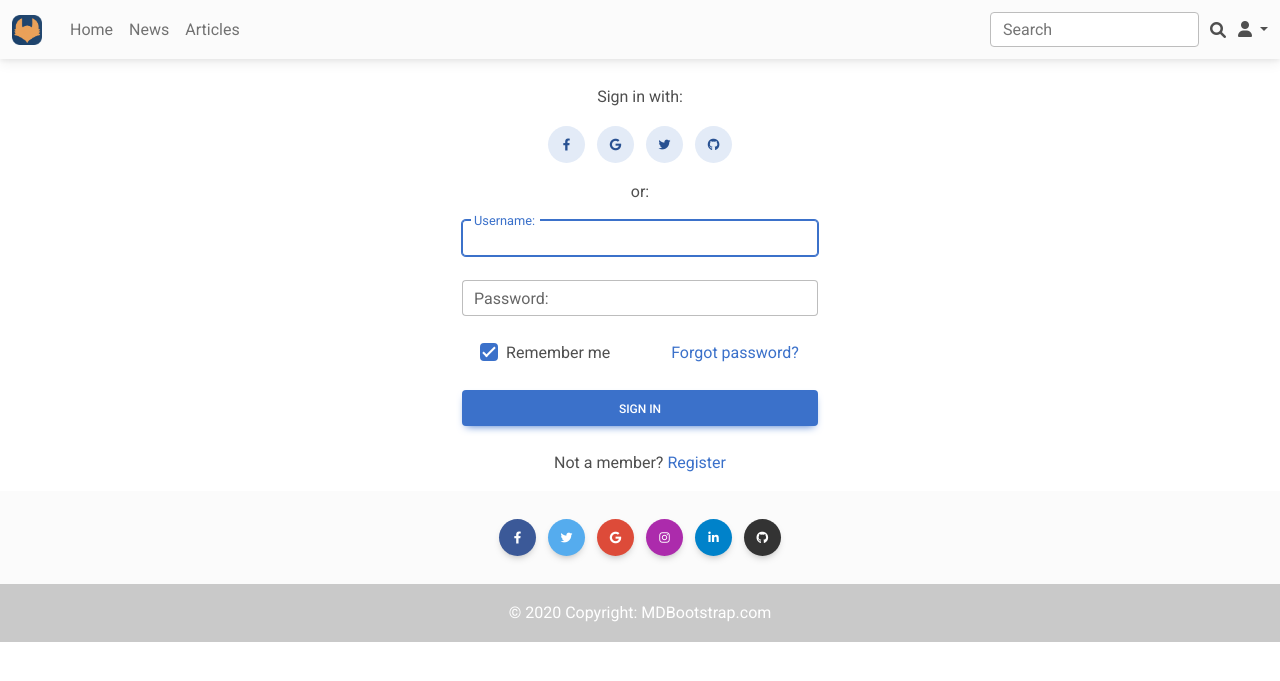
After one commit to Nyaaa/newspaper, a Django app: page /accounts/login/ in a window 1280 px wide. The commit adds this page. Shown: the top 681 px of the page. Run offline with Django 4.2, Linux system fonts and the light colour scheme; some libraries are stand-ins or nearby versions.

Commit message:
login/logout

```diff
--- /dev/null
+++ b/newspaper/accounts/urls.py
@@ -0,0 +1,7 @@
+from django.urls import path
+from django.contrib.auth.views import LoginView, LogoutView
+
+urlpatterns = [
+    path('login/', LoginView.as_view(template_name='accounts/login.html'), name='login'),
+    path('logout/', LogoutView.as_view(template_name='accounts/logout.html'), name='logout'),
+]
--- a/newspaper/newspaper/settings.py
+++ b/newspaper/newspaper/settings.py
@@ -135,3 +135,6 @@ DEFAULT_AUTO_FIELD = 'django.db.models.BigAutoField'
 STATICFILES_DIRS = [
     BASE_DIR / "static"
 ]
+
+LOGIN_URL = '/accounts/login/'
+LOGIN_REDIRECT_URL = '/'
--- a/newspaper/newspaper/urls.py
+++ b/newspaper/newspaper/urls.py
@@ -23,4 +23,5 @@ urlpatterns = [
     path('news/', include('news.urls'), name='news'),
     path('articles/', include('news.urls'), name='articles'),
     # path('search/', SearchResults.as_view(), name='search'),
+    path('accounts/', include('accounts.urls'), name='login'),
 ]
--- /dev/null
+++ b/newspaper/templates/accounts/login.html
@@ -0,0 +1,147 @@
+{% extends 'flatpages/default.html' %}
+{% load widget_tweaks %}
+
+{% block content %}
+<div class="row justify-content-center">
+  <div class="col-md-6">
+    <br>
+    <!-- Pills content -->
+    <div class="tab-content">
+      <div class="tab-pane fade show active" id="pills-login" role="tabpanel" aria-labelledby="tab-login">
+        <form method="post" action="{% url 'login' %}">
+          {% csrf_token %}
+          <div class="text-center mb-3">
+            <p>Sign in with:</p>
+            <button type="button" class="btn btn-secondary btn-floating mx-1">
+              <i class="fab fa-facebook-f"></i>
+            </button>
+
+            <button type="button" class="btn btn-secondary btn-floating mx-1">
+              <i class="fab fa-google"></i>
+            </button>
+
+            <button type="button" class="btn btn-secondary btn-floating mx-1">
+              <i class="fab fa-twitter"></i>
+            </button>
+
+            <button type="button" class="btn btn-secondary btn-floating mx-1">
+              <i class="fab fa-github"></i>
+            </button>
+          </div>
+
+          <p class="text-center">or:</p>
+
+          <!-- Email input -->
+          <div class="form-outline mb-4">
+            {{ form.username|add_class:'form-control' }}
+            <label class="form-label" for="{{ form.username.id_for_label }}">{{ form.username.label_tag }}</label>
+          </div>
+
+          <!-- Password input -->
+          <div class="form-outline mb-4">
+            {{ form.password|add_class:'form-control' }}
+            <label class="form-label" for="{{ form.password.id_for_label }}">{{ form.password.label_tag }}</label>
+          </div>
+
+          <!-- 2 column grid layout -->
+          <div class="row mb-4">
+            <div class="col-md-6 d-flex justify-content-center">
+              <!-- Checkbox -->
+              <div class="form-check mb-3 mb-md-0">
+                <input class="form-check-input" type="checkbox" value="" id="loginCheck" checked />
+                <label class="form-check-label" for="loginCheck"> Remember me </label>
+              </div>
+            </div>
+
+            <div class="col-md-6 d-flex justify-content-center">
+              <!-- Simple link -->
+              <a href="#!">Forgot password?</a>
+            </div>
+          </div>
+
+          <!-- Submit button -->
+          <button type="submit" class="btn btn-primary btn-block mb-4">Sign in</button>
+
+          <!-- Register buttons -->
+          <div class="text-center">
+            <p>Not a member? <a href="#!">Register</a></p>
+          </div>
+        </form>
+      </div>
+      <div class="tab-pane fade" id="pills-register" role="tabpanel" aria-labelledby="tab-register">
+        <form>
+          <div class="text-center mb-3">
+            <p>Sign up with:</p>
+            <button type="button" class="btn btn-secondary btn-floating mx-1">
+              <i class="fab fa-facebook-f"></i>
+            </button>
+
+            <button type="button" class="btn btn-secondary btn-floating mx-1">
+              <i class="fab fa-google"></i>
+            </button>
+
+            <button type="button" class="btn btn-secondary btn-floating mx-1">
+              <i class="fab fa-twitter"></i>
+            </button>
+
+            <button type="button" class="btn btn-secondary btn-floating mx-1">
+              <i class="fab fa-github"></i>
+            </button>
+          </div>
+
+          <p class="text-center">or:</p>
+
+          <!-- Name input -->
+          <div class="form-outline mb-4">
+            <input type="text" id="registerName" class="form-control" />
+            <label class="form-label" for="registerName">Name</label>
+          </div>
+
+          <!-- Username input -->
+          <div class="form-outline mb-4">
+            <input type="text" id="registerUsername" class="form-control" />
+            <label class="form-label" for="registerUsername">Username</label>
+          </div>
+
+          <!-- Email input -->
+          <div class="form-outline mb-4">
+            <input type="email" id="registerEmail" class="form-control" />
+            <label class="form-label" for="registerEmail">Email</label>
+          </div>
+
+          <!-- Password input -->
+          <div class="form-outline mb-4">
+            <input type="password" id="registerPassword" class="form-control" />
+            <label class="form-label" for="registerPassword">Password</label>
+          </div>
+
+          <!-- Repeat Password input -->
+          <div class="form-outline mb-4">
+            <input type="password" id="registerRepeatPassword" class="form-control" />
+            <label class="form-label" for="registerRepeatPassword">Repeat password</label>
+          </div>
+
+          <!-- Checkbox -->
+          <div class="form-check d-flex justify-content-center mb-4">
+            <input
+              class="form-check-input me-2"
+              type="checkbox"
+              value=""
+              id="registerCheck"
+              checked
+              aria-describedby="registerCheckHelpText"
+            />
+            <label class="form-check-label" for="registerCheck">
+              I have read and agree to the terms
+            </label>
+          </div>
+
+          <!-- Submit button -->
+          <button type="submit" class="btn btn-primary btn-block mb-3">Sign in</button>
+        </form>
+      </div>
+    </div>
+    <!-- Pills content -->
+  </div>
+</div>
+{% endblock %}
--- a/newspaper/templates/flatpages/default.html
+++ b/newspaper/templates/flatpages/default.html
@@ -76,7 +76,40 @@
           <i class="fas fa-search"></i>
         </span>
       </form>
-      <a class="nav-link" href="/admin/">Log in</a>
+      <!-- Icon dropdown -->
+      <div class="nav-item me-3 me-lg-0 dropdown">
+        <a
+          class="nav-link dropdown-toggle"
+          id="navbarDropdown"
+          role="button"
+          data-mdb-toggle="dropdown"
+          aria-expanded="false"
+        >
+          <i class="fas fa-user"></i>
+        </a>
+        <ul class="dropdown-menu" aria-labelledby="navbarDropdown">
+          {% if user.is_authenticated %}
+          <li>
+            <a class="dropdown-item">Hello, {{ user.username }}!</a>
+          </li>
+          {% else %}
+          <li>
+            <a class="dropdown-item disabled">Not logged in</a>
+          </li>
+          {% endif %}
+          <li><hr class="dropdown-divider" /></li>
+          {% if user.is_authenticated %}
+          <li>
+            <a class="dropdown-item" href="{% url 'logout' %}">Log out</a>
+          </li>
+          {% else %}
+          <li>
+            <a class="dropdown-item" href="{% url 'login' %}">Log in</a>
+          </li>
+          {% endif %}
+        </ul>
+      </div>
+      <!-- Icon dropdown -->
       <!-- Right elements -->
     </div>
     <!-- Container wrapper -->
--- a/newspaper/templates/post.html
+++ b/newspaper/templates/post.html
@@ -18,11 +18,12 @@
 </div>
 <p>{{ post.text|censor }}</p>
 <br>
+{% if user.is_authenticated %}
+  <!-- Edit button -->
   <div class="fixed-action-btn" id="fixed1">
     <a class="btn btn-floating text-white btn-lg" href="{{ request.path }}/edit" style="background-color: #E4A11B;">
       <i class="fas fa-edit"></i>
     </a>
-
     <ul class="list-unstyled">
       <li>
         <a class="btn text-white btn-floating btn-lg" href="{{ request.path }}/delete" style="background-color: #DC4C64;">
@@ -31,4 +32,6 @@
       </li>
     </ul>
   </div>
+  <!-- Edit button -->
+{% endif %}
 {% endblock content %}
```
Also changed, not shown: newspaper/news/views.py (+5 -4 lines), newspaper/templates/accounts/logout.html (added, +13 -0 lines), newspaper/templates/posts.html (+11 -6 lines), README.md (added), newspaper/db.sqlite3. Lines whose indentation alone changed are shown as unchanged.
